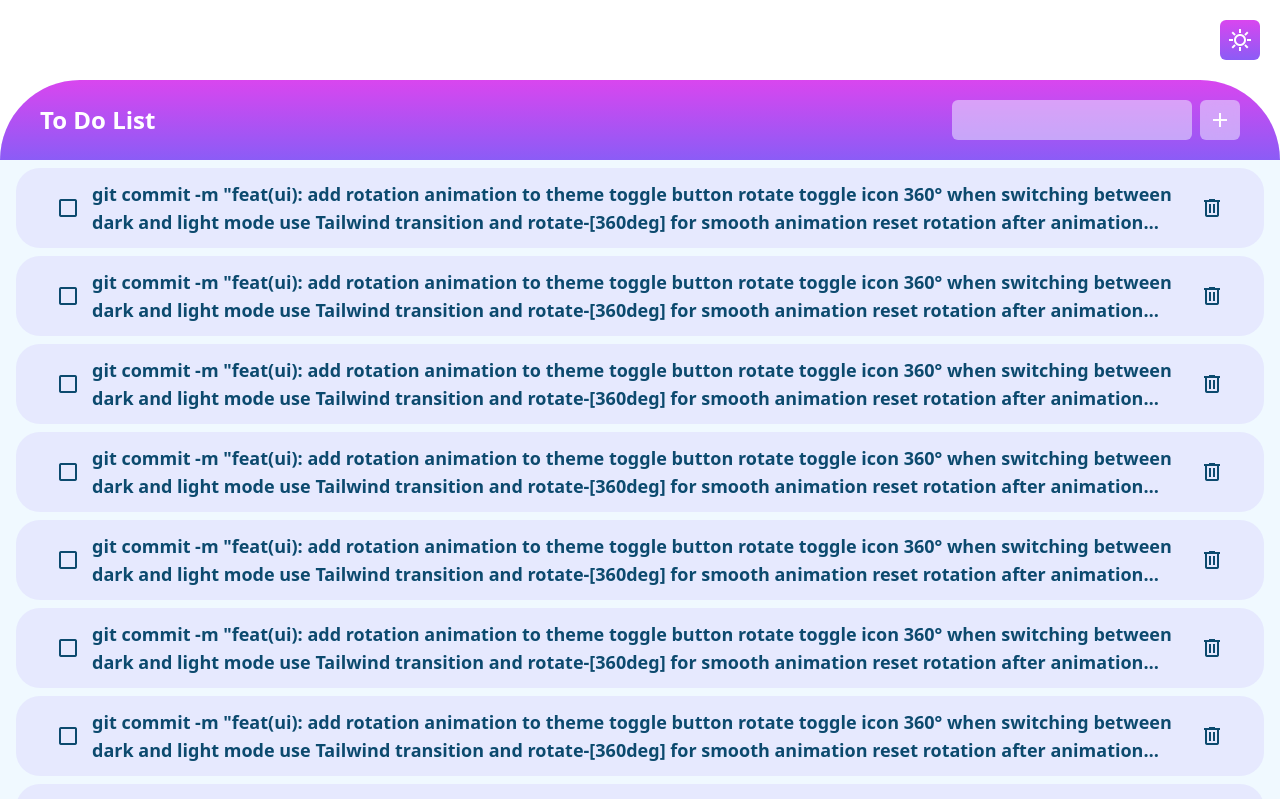
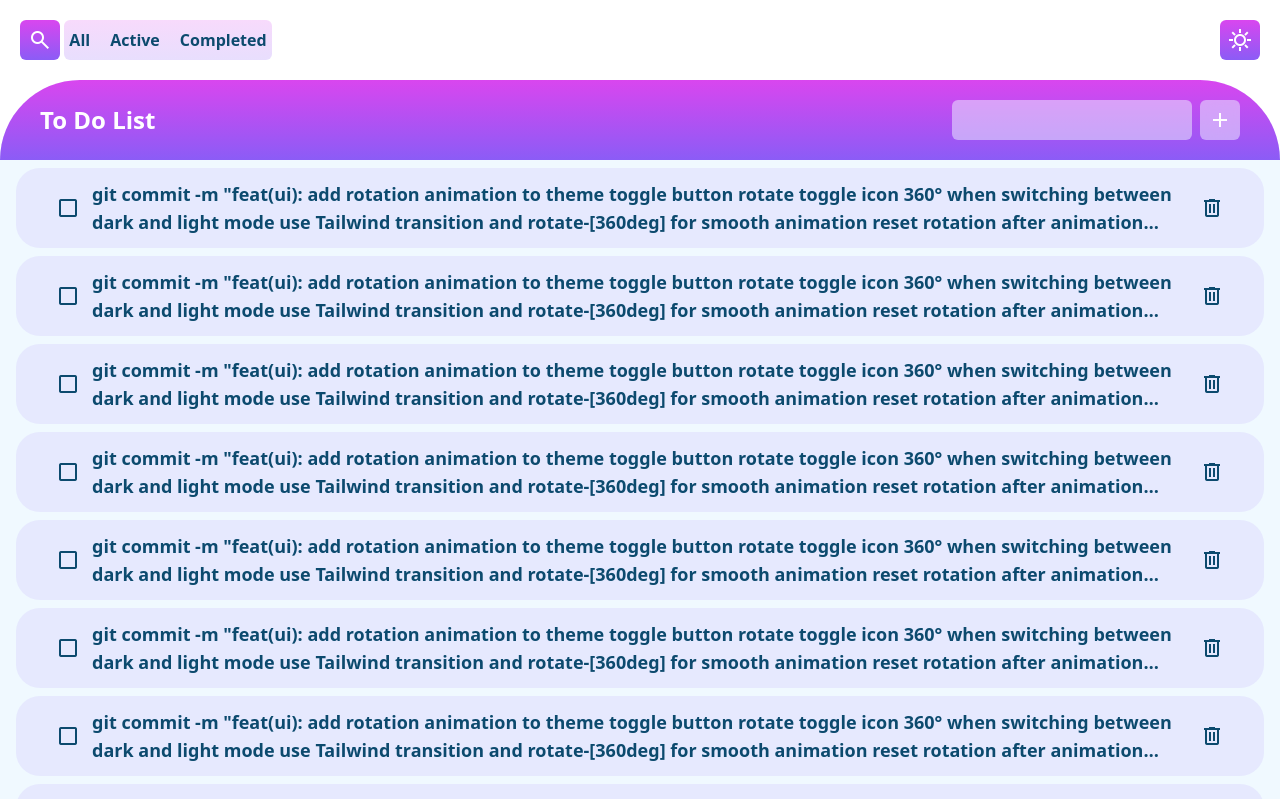
Before and after one commit to Nikkihosseini/redux-todo-dnd, a React (Vite) app: page / in a window 1280 px wide. Shown: the top 799 px of the page. Built offline with nearby package versions, Linux system fonts and the light colour scheme.

Commit message:
feat(todo): add search button for all/active/completed todos - add search button to filter todos across all, active, and completed states

```diff
--- /dev/null
+++ b/src/Component/FilterToDo.jsx
@@ -0,0 +1,27 @@
+import { useState } from "react"
+
+
+export default function FilterToDo(){
+
+    const [filterBtn , setFilterBtn] = useState(false)
+
+    return(
+        <>
+            <div>
+                <div className="absolute top-5 left-5 flex items-center justify-center bg-gradient-to-t from-violet-500 to-fuchsia-500 cursor-pointer rounded-md h-10 w-10 transition-all hover:scale-110 z-20">
+                    <span className='material-symbols-outlined text-white transition-transform duration-700'>
+                        search
+                    </span>
+                </div>
+
+                <div className="absolute top-5 left-16 flex items-center justify-center font-semibold text-sky-900 dark:text-slate-400 bg-gradient-to-t from-violet-500/20 to-fuchsia-500/20 h-10 p-2 rounded-md gap-x-5 w-52 z-10">
+
+                    <span className="cursor-pointer hover:text-fuchsia-700 transition-all z-0">All</span>
+                    <span className="cursor-pointer hover:text-fuchsia-700 transition-all z-0">Active</span>
+                    <span className="cursor-pointer hover:text-fuchsia-700 transition-all z-0">Completed</span>
+
+                </div>
+            </div>
+        </>
+    )
+}
--- a/src/Component/ToDo.jsx
+++ b/src/Component/ToDo.jsx
@@ -11,7 +11,6 @@ export default function ToDo(){
                     </span>
                 <p className="text-base md:text-lg font-semibold line-clamp-2">
                     git commit -m "feat(ui): add rotation animation to theme toggle button rotate toggle icon 360° when switching between dark and light mode use Tailwind transition and rotate-[360deg] for smooth animation reset rotation after animation completes to allow repeated toggles improves visual feedback and UX for theme switching"
-
                 </p>
                 </div>
                 <span className="material-symbols-outlined pl-3 cursor-pointer">delete</span>
--- a/src/Pages/ToDoApp.jsx
+++ b/src/Pages/ToDoApp.jsx
@@ -1,5 +1,6 @@
 import ToggleThemBtn from '../Component/ToggleThemBtn'
 import ToDo from '../Component/ToDo'
+import FilterToDo from '../Component/FilterToDo'
 
 
 export default function ToDoApp(){
@@ -7,6 +8,7 @@ export default function ToDoApp(){
         <>
             <div className='relative w-full h-screen bg-white dark:bg-slate-900'>
                 <ToggleThemBtn/>
+                <FilterToDo/>
                 <div className='absolute bg-sky-50 dark:bg-slate-800 rounded-t-[5rem] w-full min-h-full top-20'>
 
                     <div className='flex items-center justify-between bg-gradient-to-t from-violet-500 to-fuchsia-500 h-20 px-5 md:px-10 rounded-t-[5rem] overflow-hidden text-white'>
```
